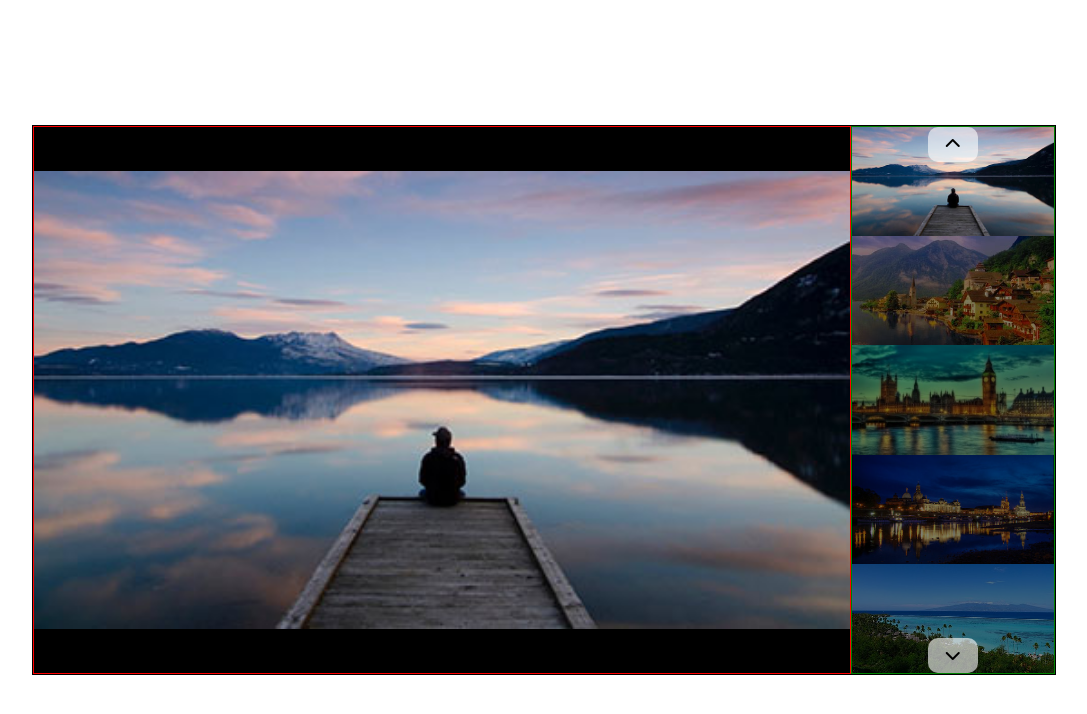
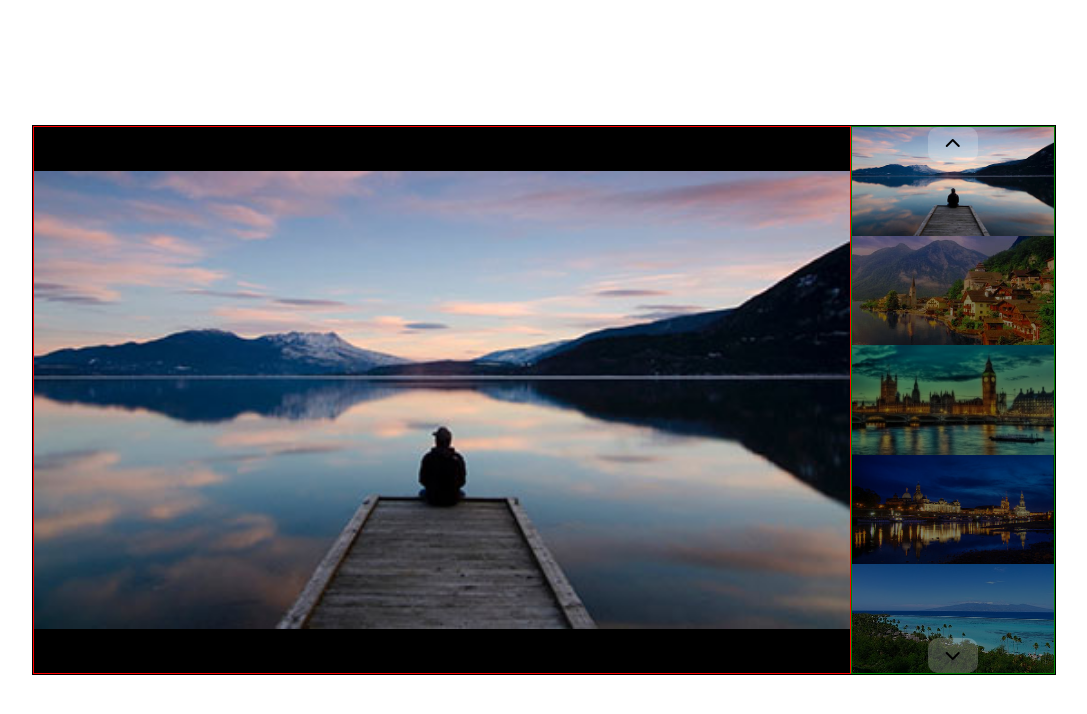
Before and after one commit to PietroSavini/js-array-carousel, a plain HTML site: page index.html in a window 1280 px wide. Shown: the whole page, without its empty margins (96-1183 px from the left). Drawn offline with Linux system fonts and the light colour scheme.

Commit message:
styled btns

```diff
--- a/css/style.css
+++ b/css/style.css
@@ -79,7 +79,7 @@ img.active{
 .btn{
    width: 50px;
    height: 35px;
-   background-color: rgba(255, 255, 255, 0.6);
+   background-color: rgba(255, 255, 255, 0.2);
    line-height: 35px;
    text-align: center;
    border-radius: 10px;
@@ -96,8 +96,10 @@ img.active{
 }
 
 .btn:hover{
-    background-color: rgba(255, 255, 255, .9);
+    background-color: rgba(255, 255, 255, .5);
 }
 .btn:active{
-    transform: translate(-50%) scale(1.2);
+    transform: translate(-50%) scale(1.1);
+    background-color: rgba(255, 255, 255, .9);
+    transition: 0s;
 }
```
